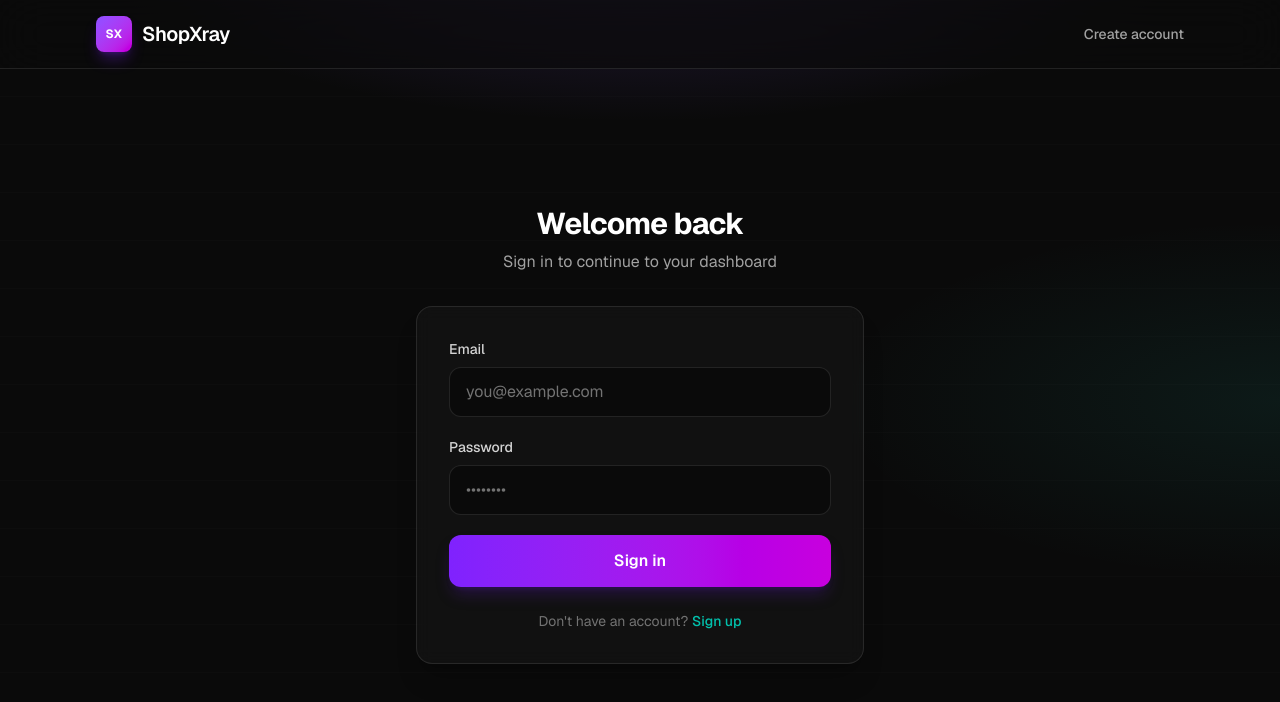
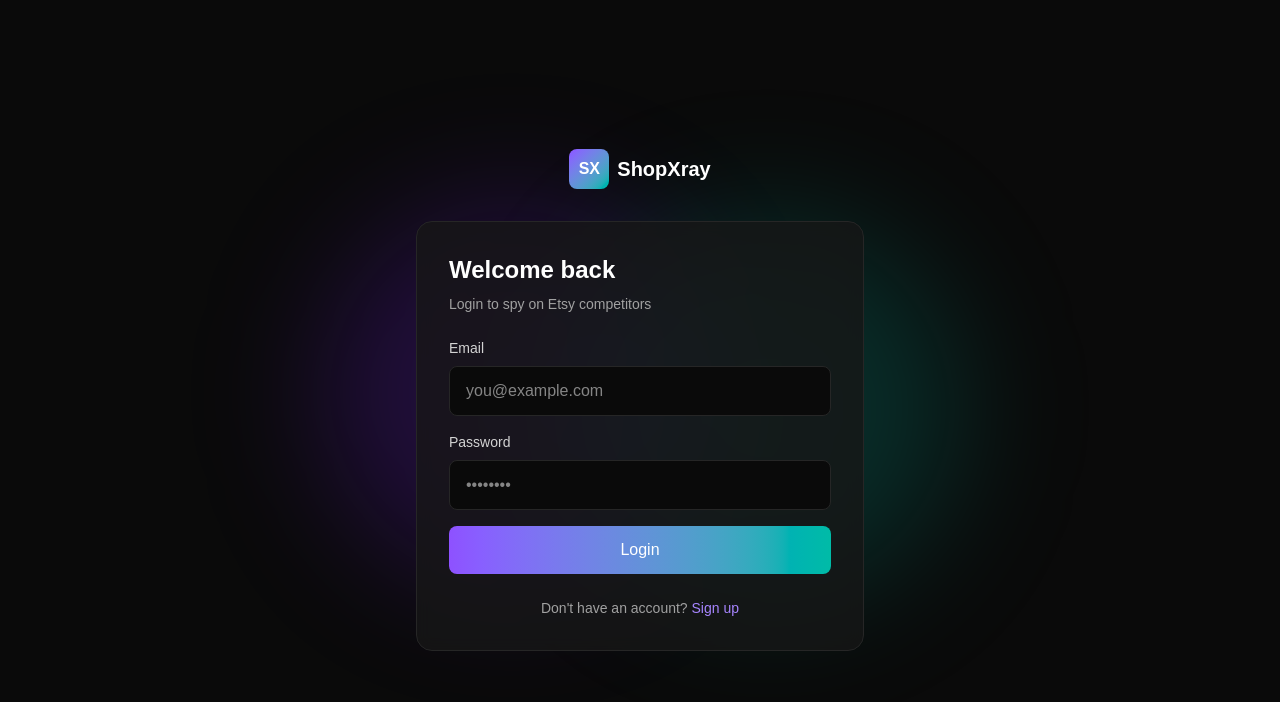
Before and after one commit to batmank-ux/EXRAY, a Next.js app: page /login in a window 1280 px wide. Shown: the top 702 px of the page. Built offline with nearby package versions, Linux system fonts and the light colour scheme; no server answers.

Commit message:
auth working - supabase login signup with proxy fix

```diff
--- a/app/login/page.js
+++ b/app/login/page.js
@@ -2,158 +2,110 @@
 
 import { useState } from "react";
 import Link from "next/link";
-import { useRouter } from "next/navigation";
 import { createClient } from "@/lib/supabase/client";
 
 export default function LoginPage() {
-  const router = useRouter();
-  const supabase = createClient();
   const [email, setEmail] = useState("");
   const [password, setPassword] = useState("");
-  const [error, setError] = useState(null);
   const [loading, setLoading] = useState(false);
+  const [error, setError] = useState("");
 
-  async function handleSubmit(e) {
+  const handleLogin = async (e) => {
     e.preventDefault();
-    setError(null);
     setLoading(true);
+    setError("");
 
-    const { error: signInError } = await supabase.auth.signInWithPassword({
-      email: email.trim(),
+    const supabase = createClient();
+    const { error } = await supabase.auth.signInWithPassword({
+      email,
       password,
     });
 
+    if (error) {
+      setError(error.message);
       setLoading(false);
-
-    if (signInError) {
-      setError(signInError.message);
       return;
     }
 
-    router.refresh();
-    router.replace("/dashboard");
-  }
+    // Hard navigation so cookies are committed before route change
+    window.location.href = "/dashboard";
+  };
 
   return (
-    <div className="relative flex min-h-screen flex-col overflow-hidden bg-neutral-950 font-sans text-neutral-100">
-      <div
-        className="pointer-events-none absolute inset-0 bg-[radial-gradient(ellipse_85%_55%_at_50%_-15%,rgba(139,92,246,0.28),transparent_55%)]"
-        aria-hidden
-      />
-      <div
-        className="pointer-events-none absolute inset-0 bg-[radial-gradient(ellipse_70%_45%_at_100%_50%,rgba(45,212,191,0.08),transparent_50%)]"
-        aria-hidden
-      />
-      <div
-        className="pointer-events-none absolute inset-0 bg-[linear-gradient(to_bottom,rgba(255,255,255,0.03)_1px,transparent_1px)] bg-[length:100%_48px] opacity-[0.35]"
-        aria-hidden
-      />
-
-      <header className="relative z-20 border-b border-white/10 bg-neutral-950/70 backdrop-blur-xl">
-        <nav className="mx-auto flex max-w-6xl items-center justify-between gap-4 px-4 py-4 sm:px-6 lg:px-8">
-          <Link
-            href="/"
-            className="flex shrink-0 items-center gap-2.5 rounded-lg outline-none ring-violet-400/40 transition hover:opacity-90 focus-visible:ring-2"
-          >
-            <span className="flex h-9 w-9 items-center justify-center rounded-lg bg-gradient-to-br from-violet-500 to-fuchsia-600 text-xs font-bold uppercase tracking-wider text-white shadow-lg shadow-violet-600/30">
-              SX
-            </span>
-            <span className="text-lg font-semibold tracking-tight text-white sm:text-xl">
-              ShopXray
-            </span>
-          </Link>
-          <Link
-            href="/signup"
-            className="text-sm font-medium text-neutral-400 transition hover:text-white focus-visible:outline-none focus-visible:ring-2 focus-visible:ring-violet-400/60"
-          >
-            Create account
-          </Link>
-        </nav>
-      </header>
-
-      <main className="relative z-10 flex flex-1 flex-col items-center justify-center px-4 py-12 sm:px-6 sm:py-16">
-        <div className="w-full max-w-md">
-          <div className="mb-8 text-center">
-            <h1 className="text-2xl font-bold tracking-tight text-white sm:text-3xl">
-              Welcome back
-            </h1>
-            <p className="mt-2 text-sm text-neutral-400 sm:text-base">
-              Sign in to continue to your dashboard
-            </p>
+    <div className="min-h-screen bg-neutral-950 text-white flex items-center justify-center px-4">
+      <div className="absolute inset-0 overflow-hidden pointer-events-none">
+        <div className="absolute top-1/4 left-1/4 w-96 h-96 bg-violet-600/20 rounded-full blur-3xl"></div>
+        <div className="absolute bottom-1/4 right-1/4 w-96 h-96 bg-teal-500/20 rounded-full blur-3xl"></div>
       </div>
 
-          <div className="rounded-2xl border border-white/10 bg-white/[0.03] p-6 shadow-xl shadow-black/20 backdrop-blur-sm sm:p-8">
+      <div className="relative w-full max-w-md">
+        <div className="text-center mb-8">
+          <Link href="/" className="inline-flex items-center gap-2">
+            <div className="w-10 h-10 rounded-lg bg-gradient-to-br from-violet-500 to-teal-500 flex items-center justify-center font-bold">
+              SX
+            </div>
+            <span className="text-xl font-bold">ShopXray</span>
+          </Link>
+        </div>
+
+        <div className="bg-neutral-900/80 backdrop-blur border border-neutral-800 rounded-2xl p-8">
+          <h1 className="text-2xl font-bold mb-2">Welcome back</h1>
+          <p className="text-neutral-400 text-sm mb-6">
+            Login to spy on Etsy competitors
+          </p>
+
+          <form onSubmit={handleLogin} className="space-y-4">
+            <div>
+              <label className="block text-sm text-neutral-300 mb-2">
+                Email
+              </label>
+              <input
+                type="email"
+                value={email}
+                onChange={(e) => setEmail(e.target.value)}
+                required
+                className="w-full px-4 py-3 bg-neutral-950 border border-neutral-800 rounded-lg focus:outline-none focus:border-violet-500 transition"
+                placeholder="you@example.com"
+              />
+            </div>
+
+            <div>
+              <label className="block text-sm text-neutral-300 mb-2">
+                Password
+              </label>
+              <input
+                type="password"
+                value={password}
+                onChange={(e) => setPassword(e.target.value)}
+                required
+                className="w-full px-4 py-3 bg-neutral-950 border border-neutral-800 rounded-lg focus:outline-none focus:border-violet-500 transition"
+                placeholder="••••••••"
+              />
+            </div>
+
             {error && (
-              <div
-                className="mb-6 rounded-xl border border-red-500/30 bg-red-950/40 px-4 py-3 text-sm text-red-200 ring-1 ring-red-500/20"
-                role="alert"
-              >
+              <div className="text-red-400 text-sm bg-red-500/10 border border-red-500/30 rounded-lg p-3">
                 {error}
               </div>
             )}
 
-            <form onSubmit={handleSubmit} className="space-y-5">
-              <div>
-                <label
-                  htmlFor="login-email"
-                  className="mb-2 block text-sm font-medium text-neutral-300"
-                >
-                  Email
-                </label>
-                <input
-                  id="login-email"
-                  name="email"
-                  type="email"
-                  autoComplete="email"
-                  required
-                  value={email}
-                  onChange={(e) => setEmail(e.target.value)}
-                  disabled={loading}
-                  className="w-full rounded-xl border border-white/10 bg-neutral-950/80 px-4 py-3 text-neutral-100 placeholder:text-neutral-500 outline-none transition focus:border-violet-500/40 focus:ring-2 focus:ring-violet-500/30 disabled:opacity-60"
-                  placeholder="you@example.com"
-                />
-              </div>
-              <div>
-                <label
-                  htmlFor="login-password"
-                  className="mb-2 block text-sm font-medium text-neutral-300"
-                >
-                  Password
-                </label>
-                <input
-                  id="login-password"
-                  name="password"
-                  type="password"
-                  autoComplete="current-password"
-                  required
-                  value={password}
-                  onChange={(e) => setPassword(e.target.value)}
-                  disabled={loading}
-                  className="w-full rounded-xl border border-white/10 bg-neutral-950/80 px-4 py-3 text-neutral-100 placeholder:text-neutral-500 outline-none transition focus:border-violet-500/40 focus:ring-2 focus:ring-violet-500/30 disabled:opacity-60"
-                  placeholder="••••••••"
-                />
-              </div>
             <button
               type="submit"
               disabled={loading}
-                className="w-full rounded-xl bg-gradient-to-r from-violet-600 to-fuchsia-600 px-6 py-3.5 text-sm font-semibold text-white shadow-lg shadow-violet-900/35 transition hover:brightness-110 focus-visible:outline-none focus-visible:ring-2 focus-visible:ring-violet-400 focus-visible:ring-offset-2 focus-visible:ring-offset-neutral-950 disabled:cursor-not-allowed disabled:opacity-60 sm:text-base"
+              className="w-full py-3 bg-gradient-to-r from-violet-500 to-teal-500 rounded-lg font-medium hover:opacity-90 transition disabled:opacity-50"
             >
-                {loading ? "Signing in…" : "Sign in"}
+              {loading ? "Logging in..." : "Login"}
             </button>
           </form>
 
-            <p className="mt-6 text-center text-sm text-neutral-500">
-              Don&apos;t have an account?{" "}
-              <Link
-                href="/signup"
-                className="font-medium text-teal-400/90 underline-offset-2 transition hover:text-teal-300 hover:underline focus-visible:outline-none focus-visible:ring-2 focus-visible:ring-violet-400/60"
-              >
+          <p className="text-center text-sm text-neutral-400 mt-6">
+            Don't have an account?{" "}
+            <Link href="/signup" className="text-violet-400 hover:text-violet-300">
               Sign up
             </Link>
           </p>
         </div>
       </div>
-      </main>
     </div>
   );
 }
--- a/app/signup/page.js
+++ b/app/signup/page.js
@@ -2,176 +2,111 @@
 
 import { useState } from "react";
 import Link from "next/link";
-import { useRouter } from "next/navigation";
 import { createClient } from "@/lib/supabase/client";
 
 export default function SignupPage() {
-  const router = useRouter();
-  const supabase = createClient();
   const [email, setEmail] = useState("");
   const [password, setPassword] = useState("");
-  const [error, setError] = useState(null);
-  const [info, setInfo] = useState(null);
   const [loading, setLoading] = useState(false);
+  const [error, setError] = useState("");
 
-  async function handleSubmit(e) {
+  const handleSignup = async (e) => {
     e.preventDefault();
-    setError(null);
-    setInfo(null);
     setLoading(true);
+    setError("");
 
-    const { data, error: signUpError } = await supabase.auth.signUp({
-      email: email.trim(),
+    const supabase = createClient();
+    const { error } = await supabase.auth.signUp({
+      email,
       password,
     });
 
+    if (error) {
+      setError(error.message);
       setLoading(false);
-
-    if (signUpError) {
-      setError(signUpError.message);
       return;
     }
 
-    if (data.session) {
-      router.refresh();
-      router.replace("/dashboard");
-      return;
-    }
-
-    setInfo(
-      "Check your email to confirm your account, then sign in. You can close this tab."
-    );
-  }
+    // Hard navigation so cookies are committed before route change
+    window.location.href = "/dashboard";
+  };
 
   return (
-    <div className="relative flex min-h-screen flex-col overflow-hidden bg-neutral-950 font-sans text-neutral-100">
-      <div
-        className="pointer-events-none absolute inset-0 bg-[radial-gradient(ellipse_85%_55%_at_50%_-15%,rgba(139,92,246,0.28),transparent_55%)]"
-        aria-hidden
-      />
-      <div
-        className="pointer-events-none absolute inset-0 bg-[radial-gradient(ellipse_70%_45%_at_100%_50%,rgba(45,212,191,0.08),transparent_50%)]"
-        aria-hidden
-      />
-      <div
-        className="pointer-events-none absolute inset-0 bg-[linear-gradient(to_bottom,rgba(255,255,255,0.03)_1px,transparent_1px)] bg-[length:100%_48px] opacity-[0.35]"
-        aria-hidden
-      />
-
-      <header className="relative z-20 border-b border-white/10 bg-neutral-950/70 backdrop-blur-xl">
-        <nav className="mx-auto flex max-w-6xl items-center justify-between gap-4 px-4 py-4 sm:px-6 lg:px-8">
-          <Link
-            href="/"
-            className="flex shrink-0 items-center gap-2.5 rounded-lg outline-none ring-violet-400/40 transition hover:opacity-90 focus-visible:ring-2"
-          >
-            <span className="flex h-9 w-9 items-center justify-center rounded-lg bg-gradient-to-br from-violet-500 to-fuchsia-600 text-xs font-bold uppercase tracking-wider text-white shadow-lg shadow-violet-600/30">
-              SX
-            </span>
-            <span className="text-lg font-semibold tracking-tight text-white sm:text-xl">
-              ShopXray
-            </span>
-          </Link>
-          <Link
-            href="/login"
-            className="text-sm font-medium text-neutral-400 transition hover:text-white focus-visible:outline-none focus-visible:ring-2 focus-visible:ring-violet-400/60"
-          >
-            Sign in
-          </Link>
-        </nav>
-      </header>
-
-      <main className="relative z-10 flex flex-1 flex-col items-center justify-center px-4 py-12 sm:px-6 sm:py-16">
-        <div className="w-full max-w-md">
-          <div className="mb-8 text-center">
-            <h1 className="text-2xl font-bold tracking-tight text-white sm:text-3xl">
-              Create your account
-            </h1>
-            <p className="mt-2 text-sm text-neutral-400 sm:text-base">
-              Start researching Etsy competitors in minutes
-            </p>
+    <div className="min-h-screen bg-neutral-950 text-white flex items-center justify-center px-4">
+      <div className="absolute inset-0 overflow-hidden pointer-events-none">
+        <div className="absolute top-1/4 left-1/4 w-96 h-96 bg-violet-600/20 rounded-full blur-3xl"></div>
+        <div className="absolute bottom-1/4 right-1/4 w-96 h-96 bg-teal-500/20 rounded-full blur-3xl"></div>
       </div>
 
-          <div className="rounded-2xl border border-white/10 bg-white/[0.03] p-6 shadow-xl shadow-black/20 backdrop-blur-sm sm:p-8">
+      <div className="relative w-full max-w-md">
+        <div className="text-center mb-8">
+          <Link href="/" className="inline-flex items-center gap-2">
+            <div className="w-10 h-10 rounded-lg bg-gradient-to-br from-violet-500 to-teal-500 flex items-center justify-center font-bold">
+              SX
+            </div>
+            <span className="text-xl font-bold">ShopXray</span>
+          </Link>
+        </div>
+
+        <div className="bg-neutral-900/80 backdrop-blur border border-neutral-800 rounded-2xl p-8">
+          <h1 className="text-2xl font-bold mb-2">Create your account</h1>
+          <p className="text-neutral-400 text-sm mb-6">
+            Start spying on Etsy competitors — free
+          </p>
+
+          <form onSubmit={handleSignup} className="space-y-4">
+            <div>
+              <label className="block text-sm text-neutral-300 mb-2">
+                Email
+              </label>
+              <input
+                type="email"
+                value={email}
+                onChange={(e) => setEmail(e.target.value)}
+                required
+                className="w-full px-4 py-3 bg-neutral-950 border border-neutral-800 rounded-lg focus:outline-none focus:border-violet-500 transition"
+                placeholder="you@example.com"
+              />
+            </div>
+
+            <div>
+              <label className="block text-sm text-neutral-300 mb-2">
+                Password
+              </label>
+              <input
+                type="password"
+                value={password}
+                onChange={(e) => setPassword(e.target.value)}
+                required
+                minLength={6}
+                className="w-full px-4 py-3 bg-neutral-950 border border-neutral-800 rounded-lg focus:outline-none focus:border-violet-500 transition"
+                placeholder="At least 6 characters"
+              />
+            </div>
+
             {error && (
-              <div
-                className="mb-6 rounded-xl border border-red-500/30 bg-red-950/40 px-4 py-3 text-sm text-red-200 ring-1 ring-red-500/20"
-                role="alert"
-              >
+              <div className="text-red-400 text-sm bg-red-500/10 border border-red-500/30 rounded-lg p-3">
                 {error}
               </div>
             )}
-            {info && (
-              <div
-                className="mb-6 rounded-xl border border-teal-500/30 bg-teal-950/30 px-4 py-3 text-sm text-teal-100 ring-1 ring-teal-500/25"
-                role="status"
-              >
-                {info}
-              </div>
-            )}
 
-            <form onSubmit={handleSubmit} className="space-y-5">
-              <div>
-                <label
-                  htmlFor="signup-email"
-                  className="mb-2 block text-sm font-medium text-neutral-300"
-                >
-                  Email
-                </label>
-                <input
-                  id="signup-email"
-                  name="email"
-                  type="email"
-                  autoComplete="email"
-                  required
-                  value={email}
-                  onChange={(e) => setEmail(e.target.value)}
-                  disabled={loading}
-                  className="w-full rounded-xl border border-white/10 bg-neutral-950/80 px-4 py-3 text-neutral-100 placeholder:text-neutral-500 outline-none transition focus:border-violet-500/40 focus:ring-2 focus:ring-violet-500/30 disabled:opacity-60"
-                  placeholder="you@example.com"
-                />
-              </div>
-              <div>
-                <label
-                  htmlFor="signup-password"
-                  className="mb-2 block text-sm font-medium text-neutral-300"
-                >
-                  Password
-                </label>
-                <input
-                  id="signup-password"
-                  name="password"
-                  type="password"
-                  autoComplete="new-password"
-                  required
-                  minLength={6}
-                  value={password}
-                  onChange={(e) => setPassword(e.target.value)}
-                  disabled={loading}
-                  className="w-full rounded-xl border border-white/10 bg-neutral-950/80 px-4 py-3 text-neutral-100 placeholder:text-neutral-500 outline-none transition focus:border-violet-500/40 focus:ring-2 focus:ring-violet-500/30 disabled:opacity-60"
-                  placeholder="At least 6 characters"
-                />
-              </div>
             <button
               type="submit"
               disabled={loading}
-                className="w-full rounded-xl bg-gradient-to-r from-violet-600 to-fuchsia-600 px-6 py-3.5 text-sm font-semibold text-white shadow-lg shadow-violet-900/35 transition hover:brightness-110 focus-visible:outline-none focus-visible:ring-2 focus-visible:ring-violet-400 focus-visible:ring-offset-2 focus-visible:ring-offset-neutral-950 disabled:cursor-not-allowed disabled:opacity-60 sm:text-base"
+              className="w-full py-3 bg-gradient-to-r from-violet-500 to-teal-500 rounded-lg font-medium hover:opacity-90 transition disabled:opacity-50"
             >
-                {loading ? "Creating account…" : "Create account"}
+              {loading ? "Creating account..." : "Create account"}
             </button>
           </form>
 
-            <p className="mt-6 text-center text-sm text-neutral-500">
+          <p className="text-center text-sm text-neutral-400 mt-6">
             Already have an account?{" "}
-              <Link
-                href="/login"
-                className="font-medium text-teal-400/90 underline-offset-2 transition hover:text-teal-300 hover:underline focus-visible:outline-none focus-visible:ring-2 focus-visible:ring-violet-400/60"
-              >
-                Sign in
+            <Link href="/login" className="text-violet-400 hover:text-violet-300">
+              Login
             </Link>
           </p>
         </div>
       </div>
-      </main>
     </div>
   );
 }
--- a/lib/supabase/server.js
+++ b/lib/supabase/server.js
@@ -18,7 +18,7 @@
               cookieStore.set(name, value, options)
             );
           } catch {
-            // Called from a Server Component without mutable cookies; middleware keeps session fresh.
+            // Called from a Server Component — safe to ignore
           }
         },
       },
--- a/package.json
+++ b/package.json
@@ -3,10 +3,10 @@
   "version": "0.1.0",
   "private": true,
   "scripts": {
-    "dev": "next dev",
+    "dev": "cross-env NODE_TLS_REJECT_UNAUTHORIZED=0 next dev",
     "build": "next build",
     "start": "next start",
-    "lint": "eslint"
+    "lint": "next lint"
   },
   "dependencies": {
     "@supabase/ssr": "^0.10.3",
@@ -18,6 +18,7 @@
   },
   "devDependencies": {
     "@tailwindcss/postcss": "^4",
+    "cross-env": "^10.1.0",
     "eslint": "^9",
     "eslint-config-next": "16.2.6",
     "tailwindcss": "^4"
```
Also changed, not shown: proxy.js (renamed from middleware.js, +14 -25 lines), lib/supabase/client.js (line endings or trailing spaces), 1 other file (tests, documents, lock files or other folders). Lines whose indentation alone changed are shown as unchanged.
